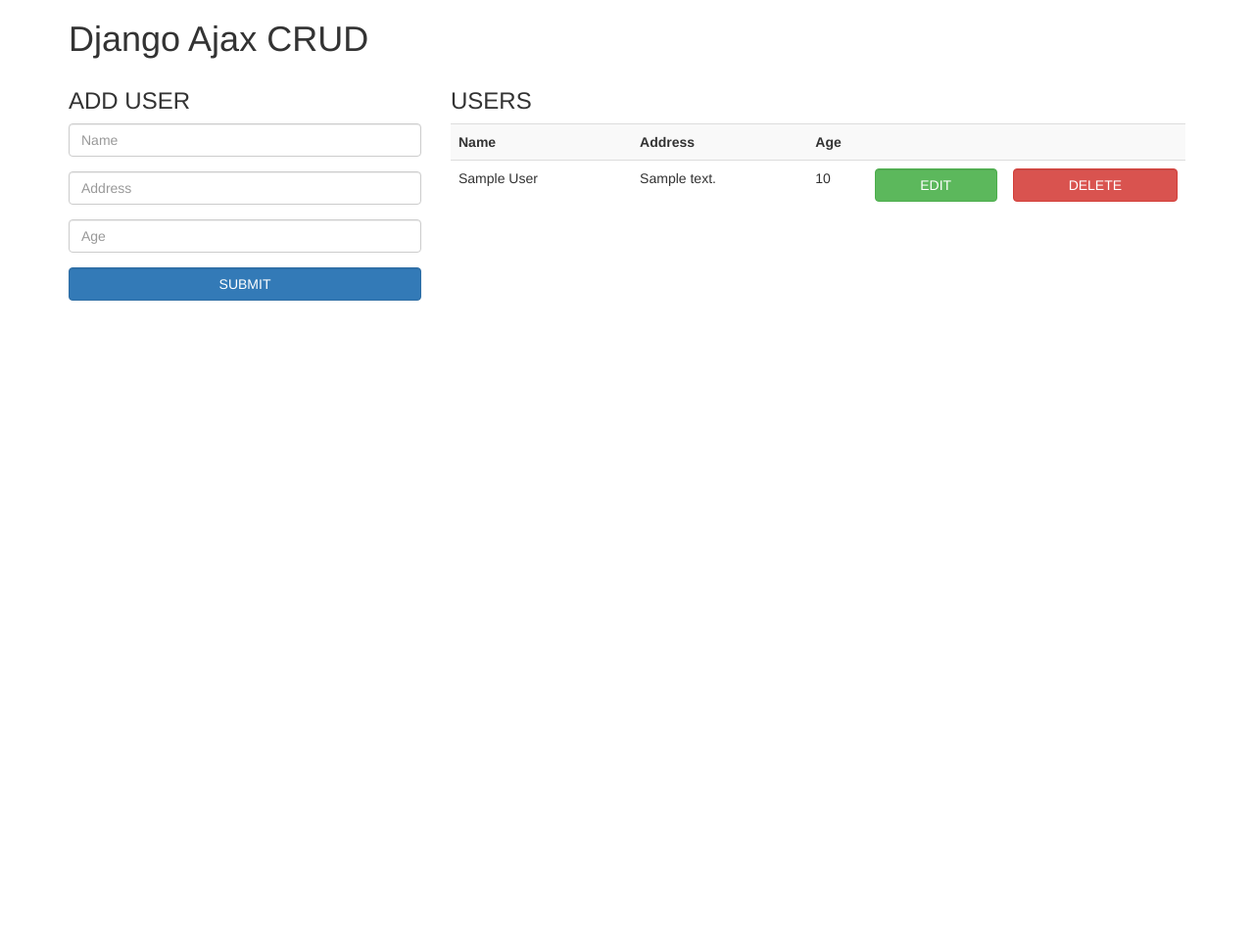
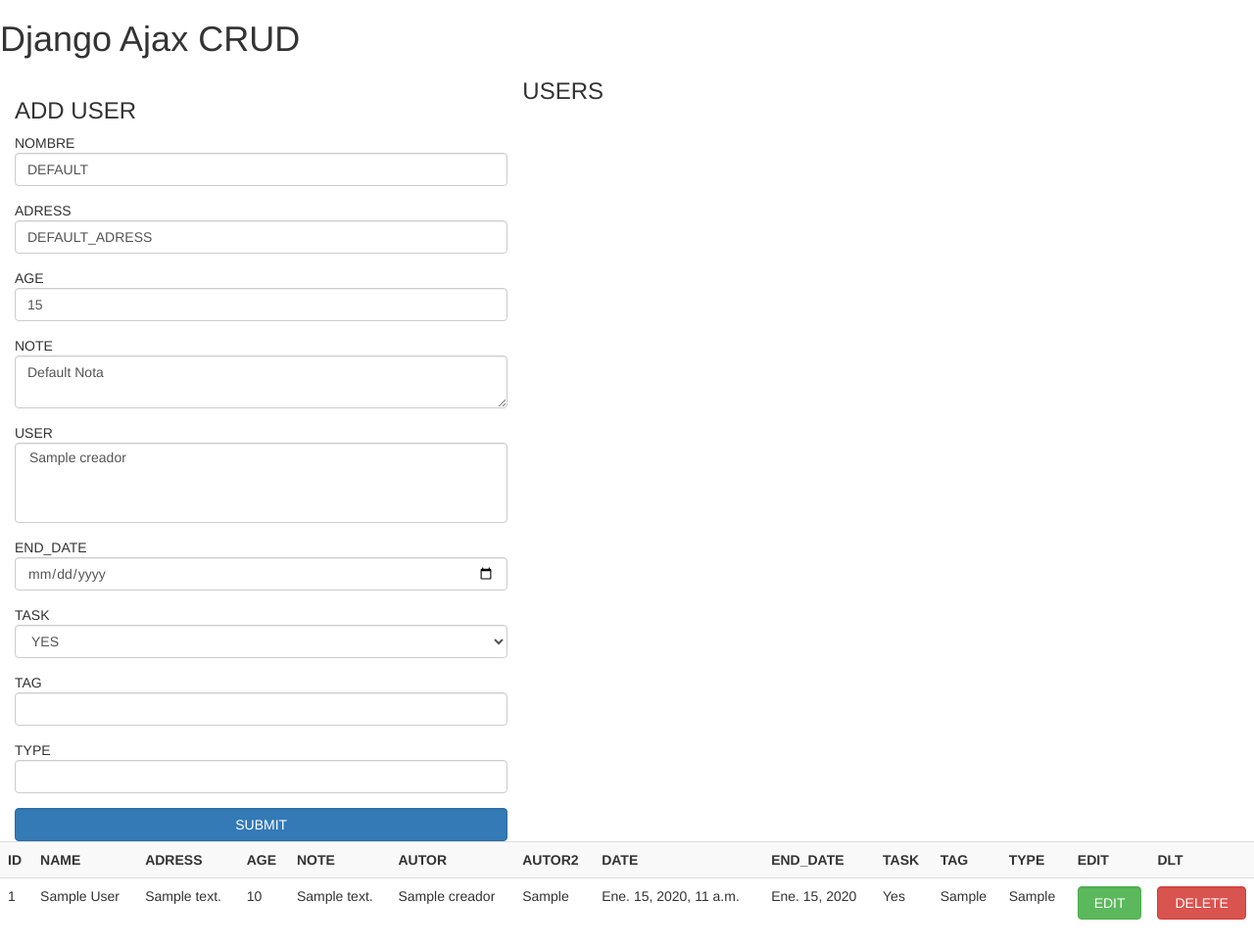
Before and after one commit to SrSharly/Repo_Enreda, a Django app: page / in a window 1280 px wide. Shown: the whole page at 98% size. Before the commit the page ends 307 px from the top, so only its background shows below. Run offline with Django 3.2, Linux system fonts and the light colour scheme; tables that the repository leaves empty hold one stand-in row (values such as "Sample post"); some libraries are stand-ins or nearby versions.

Commit message:
V2-25-08-2019

```diff
--- a/AppEnreda/admin.py
+++ b/AppEnreda/admin.py
@@ -1,6 +1,7 @@
 from django.contrib import admin
 
 # Register your models here.
-from .models import CrudUser
+from .models import CrudUser,Creador
 
 admin.site.register(CrudUser)
+admin.site.register(Creador)
--- a/AppEnreda/templates/crud.html
+++ b/AppEnreda/templates/crud.html
@@ -4,42 +4,96 @@
 {% block title %}Django Ajax CRUD{% endblock %}
 
 {% block content %}
-<div class="container">
+<div>
     <h1>Django Ajax CRUD</h1>
-    <div class="row">
-      <div class="col-md-4 ">
+    <div >
+	<!--FORMULARIO DE INSERCCIÓN DE DATOS-->
+		<div class="col-md-5 ">
 			<h3>ADD USER</h3>
 			<form id="addUser" action="">
 			  <div class="form-group">
-            <input class="form-control" type="text" name="name" placeholder="Name" required>
+				<span>NOMBRE</span><input class="form-control" type="text" name="name" placeholder="Name" value="DEFAULT" required>
 			  </div>
 			  <div class="form-group">
-            <input class="form-control" type="text" name="address" placeholder="Address" required>
+				<span>ADRESS</span><input class="form-control" type="text" name="address" placeholder="Address" value="DEFAULT_ADRESS" required>
 			  </div>
 			  <div class="form-group">
-            <input class="form-control" type="number" name="age" min="10" max="100" placeholder="Age" required>
+				<span>AGE</span><input class="form-control" type="number" name="age" min="10" max="100" placeholder="Age" value="15" required>
+			  </div>
+			  <div class="form-group">
+				<span>NOTE</span><textarea class="form-control" type="text" name="note" placeholder="Note" required>Default Nota</textarea>
+			  </div>
+			  <div class="form-group">
+				<span>USER</span><select class="form-control" name="creador"   multiple>
+				{% for creador_list in creador_list %}
+					<option value={{creador_list.nombre}}>{{creador_list.nombre}}</option>
+				{% endfor %}
+				</select>
+			  </div>
+			  <div class="form-group">
+				<span>END_DATE</span><input class="form-control" type="date" name="end_date" required>
+			  </div>
+			  <div class="form-group">
+				<span>TASK</span><select class="form-control" name="task">
+					<option value="YES">YES</option>
+					<option value="NO">NO</option>
+				</select>
+			  </div>
+			  <div class="form-group">
+				<span>TAG</span><input class="form-control" type="text" name="tag" required>
+			  </div>
+			  <div class="form-group">
+				<span>TYPE</span><input class="form-control" type="text" name="type" required>
 			  </div>
 			  <button class="btn btn-primary form-control" type="submit">SUBMIT</button>
 			</form>
+		</div>
 
-
-      </div>
-      <div class="col-md-8">
+	<!--FIN FORMULARIO INSERCCIÓN DE DATOS -->
+    <!--TABLA DE NOTE-->
+      <div>
         <h3>USERS</h3>
         <table id="userTable" class="table table-striped">
           <tr>
-            <th>Name</th>
-            <th>Address</th>
-            <th colspan="3">Age</th>
+            <th>ID</th>
+            <th>NAME</th>
+            <th>ADRESS</th>
+            <th>AGE</th>
+			<th>NOTE</th>
+			<th>AUTOR</th>
+			<th>AUTOR2</th>
+			<th>DATE</th>
+			<th>END_DATE</th>
+			<th>TASK</th>
+			<th>TAG</th>
+			<th>TYPE</th>
+			<th>EDIT</th>
+			<th>DLT</th>
           </tr>
           {% if users %}
           {% for user in users %}
           <tr id="user-{{user.id}}">
+		      <td class="userId userData" name="id">{{user.id}}</td>
               <td class="userName userData" name="name">{{user.name}}</td>
               <td class="userAddress userData" name="address">{{user.address}}</td>
               <td class="userAge userData" name="age">{{user.age}}</td>
+			  <td class="userNote userData" name="note">{{user.note}}</td>
+			  <td class="userCreador2 userData" name="creador">
+			  {% if user.creador.all|join:"|" %}
+				{{user.creador.all|join:"|"}}
+			  {% else %}
+				{{user.creador2}}
+			  {% endif %}
+			  </td>
+			  <td class="userCreador userData" name="creador2">{{user.creador2}}</td>
+              <td class="userDate userData" name="date">{{user.date}}</td>
+              <td class="userEnd_Date userData" name="end_date">{{user.end_date}}</td>
+			  <td class="userTask userData" name="task">{{user.task}}</td>
+			  <td class="userTag userData" name="tag">{{user.tag}}</td>
+			  <td class="userType userData" name="type">{{user.type}}</td>
+
 			  <td align="center">
-                  <button class="btn btn-success form-control" onClick="editUser({{user.id}})" data-toggle="modal" data-target="#myModal")">EDIT</button>
+                  <button class="btn btn-success form-control" onClick="editUser({{user.id}})" data-toggle="modal" data-target="#myModal")>EDIT</button>
               </td>
               <td align="center">
                   <button class="btn btn-danger form-control" onClick="deleteUser({{user.id}})">DELETE</button>
@@ -51,9 +105,10 @@
           {% endif %}
         </table>
       </div>
+	  <!--FIN TABLA DE NOTE-->
     </div>
 </div>
-  <!-- Modal -->
+  <!-- MODAL EMERGENTE DE EDICIÓN DE NOTE -->
   <div class="modal fade" id="myModal" tabindex="-1" role="dialog" aria-labelledby="myModalLabel">
     <div class="modal-dialog" role="document">
       <div class="modal-content">
@@ -70,6 +125,22 @@
             <input class="form-control" id="form-address" type="text" name="formAddress"/>
             <label for="age">Age</label>
             <input class="form-control" id="form-age" type="number" name="formAge" min=10 max=100/>
+			<label for="note">Note</label>
+			<textarea class="form-control" id="form-note" name="formNote"></textarea>
+			<label for="creador2">Creador2</label>
+			<input class="form-control" id="form-creador2" type="text" name="formCreador2"/>
+			<label for="end_date">End_Date</label>
+			<input class="form-control" id="form-end_date" type="date" name="formEnd_Date">
+			<label for="name">Tag</label>
+            <select class="form-control" id="form-tag" name="formTask">
+				<option value="YES">YES</option>
+				<option value="NO">NO</option>
+			</select>
+			<label for="name">Task</label>
+            <input class="form-control" id="form-type" type="text" name="formTag"/>
+			<label for="name">Type</label>
+            <input class="form-control" id="form-name" type="text" name="formType"/>
+
         </div>
         <div class="modal-footer">
             <button type="submit" class="btn btn-primary" >Save changes</button>
@@ -79,27 +150,42 @@
       </div>
     </div>
   </div>
+  <!--FIN MODAL EMERGENTE-->
 {% endblock %}
 {% block javascript %}
 <script>
-// Create Django Ajax Call
+// CREAR NOTE
 $("form#addUser").submit(function() {
+	//OBTIENE LOS VALORES DE LOS CAMPOS DEL FORMULARIO
     var nameInput = $('input[name="name"]').val().trim();
     var addressInput = $('input[name="address"]').val().trim();
     var ageInput = $('input[name="age"]').val().trim();
-    if (nameInput && addressInput && ageInput) {
-        // Create Ajax Call
+	var noteInput = $('textarea[name="note"]').val().trim();
+	var creadorInput = $('select[name="creador"]').val();
+	var end_dateInput = $('input[name="end_date"]').val().trim();
+	var taskInput = $('select[name="task"]').val();
+	var tagInput = $('input[name="tag"]').val().trim();
+	var typeInput = $('input[name="type"]').val().trim();
+
+	if (true) {
+        // LLAMA A CREATE
         $.ajax({
             url: '{% url "crud_ajax_create" %}',
             data: {
                 'name': nameInput,
                 'address': addressInput,
-                'age': ageInput
+                'age': ageInput,
+				'note': noteInput,
+				'creador': creadorInput,
+				'end_date':end_dateInput,
+				'task':taskInput,
+				'tag':tagInput,
+				'type':typeInput,
             },
             dataType: 'json',
             success: function (data) {
                 if (data.user) {
-                  appendToUsrTable(data.user);
+                  appendToUsrTable(data.user); //LLAMA A LA FUNCION PARA ACTUALIZAR LA TABLA CON LOS DATOS CREADOS DESDE FORMULARIO
                 }
             }
         });
@@ -109,13 +195,22 @@ $("form#addUser").submit(function() {
     $('form#addUser').trigger("reset");
     return false;
 });
-
+//DESPUES DE CREAR UN OBJETO NOTE, LO MUESTRA EN LA TABLA
 function appendToUsrTable(user) {
   $("#userTable > tbody:last-child").append(`
-        <tr id="user-${user.id}">
-            <td class="userName" name="name">${user.name}</td>
+        <tr id="user-${user.id}">'
+			'<td class="useId" name="name">${user.id}</td>
+            '<td class="userName" name="name">${user.name}</td>
             '<td class="userAddress" name="address">${user.address}</td>
             '<td class="userAge" name="age">${user.age}</td>
+			'<td class="userNote" name="note">${user.note}</td>
+			'<td class="userCreador" name="creador">${user.creador2}</td>
+			'<td class="userCreador2" name="creador2">${user.creador2}</td>
+			'<td class="userDate" name="date">${user.date}</td>
+			'<td class="userEnd_Date" name="end_date">${user.end_date}</td>
+			'<td class="userTask" name="task">${user.task}</td>
+			'<td class="userTag" name="tag">${user.tag}</td>
+			'<td class="userType" name="type">${user.type}</td>
             '<td align="center">
                 <button class="btn btn-success form-control" onClick="editUser(${user.id})" data-toggle="modal" data-target="#myModal")">EDIT</button>
             </td>
@@ -126,13 +221,19 @@ function appendToUsrTable(user) {
     `);
 }
 
-// Create Django Ajax Call
+// ACTUALIZA EL REGISTRO
 $("form#updateUser").submit(function() {
     var idInput = $('input[name="formId"]').val().trim();
     var nameInput = $('input[name="formName"]').val().trim();
     var addressInput = $('input[name="formAddress"]').val().trim();
     var ageInput = $('input[name="formAge"]').val().trim();
-    if (nameInput && addressInput && ageInput) {
+	var noteInput = $('textarea[name="formNote"]').val().trim();
+	var creador2Input = $('input[name="formCreador2"]').val().trim();
+	var end_dateInput = $('input[name="formEnd_Date"]').val().trim();
+	var taskInput = $('select[name="formTask"]').val();
+	var tagInput = $('input[name="formTag"]').val().trim();
+	var typeInput = $('input[name="formType"]').val().trim();
+    if (true) {
         // Create Ajax Call
         $.ajax({
             url: '{% url "crud_ajax_update" %}',
@@ -140,7 +241,13 @@ $("form#updateUser").submit(function() {
                 'id': idInput,
                 'name': nameInput,
                 'address': addressInput,
-                'age': ageInput
+                'age': ageInput,
+				'note': noteInput,
+				'creador2':creador2Input,
+				'end_date': end_dateInput,
+				'task':taskInput,
+				'tag':tagInput,
+				'type':typeInput,
             },
             dataType: 'json',
             success: function (data) {
@@ -157,17 +264,29 @@ $("form#updateUser").submit(function() {
     return false;
 });
 
-// Update Django Ajax Call
+// Rellena los campos en la pantalla de EDITAR
 function editUser(id) {
   if (id) {
     tr_id = "#user-" + id;
     name = $(tr_id).find(".userName").text();
     address = $(tr_id).find(".userAddress").text();
     age = $(tr_id).find(".userAge").text();
+	note = $(tr_id).find(".userNote").text();
+	creador2 = $(tr_id).find(".userCreador2").text().trim();
+	end_date = $(tr_id).find(".userEnd_Date").text();
+	task = $(tr_id).find(".userTask").text().trim();
+	tag = $(tr_id).find(".userTag").text();
+	type = $(tr_id).find(".userType").text();
     $('#form-id').val(id);
     $('#form-name').val(name);
     $('#form-address').val(address);
     $('#form-age').val(age);
+	$('#form-note').val(note);
+	$('#form-creador2').val(creador2);
+	$('#form-end_date').val(end_date);
+	$('#form-task').val(task);
+	$('#form-tag').val(tag);
+	$('#form-type').val(type);
   }
 }
 function updateToUserTabel(user){
@@ -175,11 +294,35 @@ function updateToUserTabel(user){
         var attr = $(this).attr("name");
         if (attr == "name") {
           $(this).text(user.name);
-        } else if (attr == "address") {
+        }
+		if (attr == "address") {
           $(this).text(user.address);
-        } else {
+        }
+		if (attr == "creador2"){
+		  $(this).text(user.creador2);
+		}
+		if (attr == "creador"){
+		  $(this).text(user.creador2);
+		}
+		if (attr == "note"){
+          $(this).text(user.note);
+        }
+		if (attr == "age"){
 		  $(this).text(user.age);
 		}
+		if (attr == "end_date"){
+		  $(this).text(user.end_date);
+		}
+		if (attr == "task"){
+		  $(this).text(user.task);
+		}
+		if (attr == "tag"){
+		  $(this).text(user.tag);
+		}
+		if (attr == "type"){
+		  $(this).text(user.type);
+		}
+
       });
 }
 
--- a/AppEnreda/views.py
+++ b/AppEnreda/views.py
@@ -1,10 +1,12 @@
 from django.shortcuts import render
+from .models import Creador
 
 # Create your views here.
 from django.views.generic import ListView
 from .models import CrudUser
 from AppEnreda import views
 from .models import CrudUser
+from .models import Creador
 from django.views.generic import View
 from django.http import JsonResponse
 
@@ -14,20 +16,45 @@ class CrudView(ListView):
     context_object_name = 'users'
 
 
+def post_list(request):
+    creador_list=Creador.objects.all
+    crud_user=CrudUser.objects.all
+    return render(request, 'crud.html', {'creador_list':creador_list, 'users':crud_user })
+
 
 class CreateCrudUser(View):
+
     def  get(self, request):
         name1 = request.GET.get('name', None)
         address1 = request.GET.get('address', None)
         age1 = request.GET.get('age', None)
+        note1 = request.GET.get('note', None)
+        creador_list = request.GET.getlist('creador[]', None)
+        creador=""
+        for i in range(len(creador_list)):
+            if creador!="":
+                creador= creador +"|"
+            creador= creador +creador_list[i]
+        end_date1=request.GET.get('end_date', None)
+        task1 = request.GET.get('task', None)
+        tag1 = request.GET.get('tag', None)
+        type1 = request.GET.get('type', None)
 
+        print(end_date1)
         obj = CrudUser.objects.create(
+
             name = name1,
             address = address1,
-            age = age1
+            age = age1,
+            note = note1,
+            creador2= creador,
+            end_date=end_date1,
+            task=task1,
+            tag=tag1,
+            type=type1,
         )
 
-        user = {'id':obj.id,'name':obj.name,'address':obj.address,'age':obj.age}
+        user = {'id':obj.id,'name':obj.name,'address':obj.address,'age':obj.age,'note':obj.note,'creador2': obj.creador2,'end_date':obj.end_date,'task':obj.task,'tag':obj.tag,'type':obj.type}
 
         data = {
             'user': user
@@ -41,14 +68,28 @@ class UpdateCrudUser(View):
         name1 = request.GET.get('name', None)
         address1 = request.GET.get('address', None)
         age1 = request.GET.get('age', None)
-
+        note1= request.GET.get('note',None)
+        creador_list= request.GET.get('creador2',None)
+        end_date1=request.GET.get('end_date', None)
+        task1 = request.GET.get('task', None)
+        tag1 = request.GET.get('tag', None)
+        type1 = request.GET.get('type', None)
+        print(end_date1)
+        print(task1)
+        print(tag1)
+        print(type1)
         obj = CrudUser.objects.get(id=id1)
         obj.name = name1
         obj.address = address1
         obj.age = age1
+        obj.note= note1
+        obj.creador2=creador_list
+        obj.end_date=end_date1
+        obj.task=task1
+        obj.tag=tag1
+        obj.type=type1
         obj.save()
-
-        user = {'id':obj.id,'name':obj.name,'address':obj.address,'age':obj.age}
+        user = {'id':obj.id,'name':obj.name,'address':obj.address,'age':obj.age,'note':obj.note,'creador2':obj.creador2,'end_date':obj.end_date,'task':obj.task,'tag':obj.tag,'type':obj.type}
 
         data = {
             'user': user
--- a/ProyectoEnreda/urls.py
+++ b/ProyectoEnreda/urls.py
@@ -19,6 +19,8 @@ from AppEnreda import views
 
 urlpatterns = [
     path('admin/', admin.site.urls),
+    path('', views.post_list, name='post_list'),
+
     path('',  views.CrudView.as_view(), name='crud_ajax'),
     path('create/',  views.CreateCrudUser.as_view(), name='crud_ajax_create'),
     path('update/',  views.UpdateCrudUser.as_view(), name='crud_ajax_update'),
```
Also changed, not shown: AppEnreda/models.py (+23 -0 lines), AppEnreda/migrations/0002_auto_20190823_1856.py (added), AppEnreda/migrations/0003_cruduser_user.py (added), AppEnreda/migrations/0004_auto_20190823_2116.py (added), AppEnreda/migrations/0005_cruduser_prueba.py (added), AppEnreda/migrations/0006_auto_20190824_2216.py (added), AppEnreda/migrations/0007_auto_20190825_0134.py (added), AppEnreda/migrations/0008_cruduser_end_date.py (added), AppEnreda/migrations/0009_auto_20190825_0315.py (added). Lines whose indentation alone changed are shown as unchanged.
